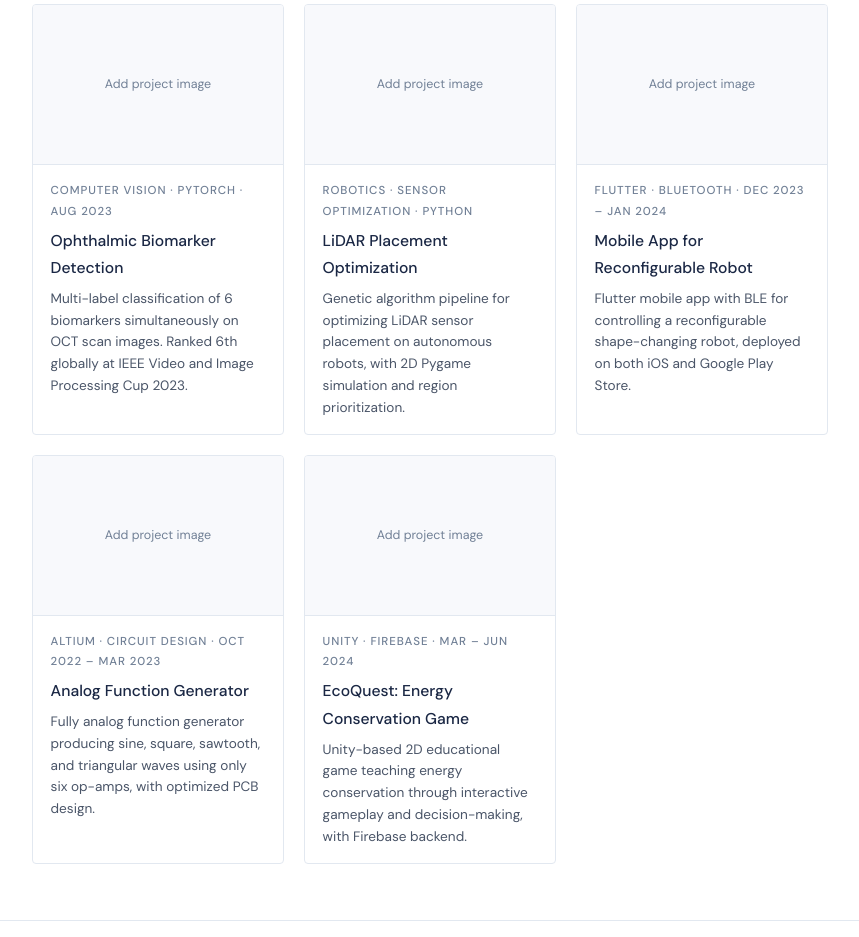
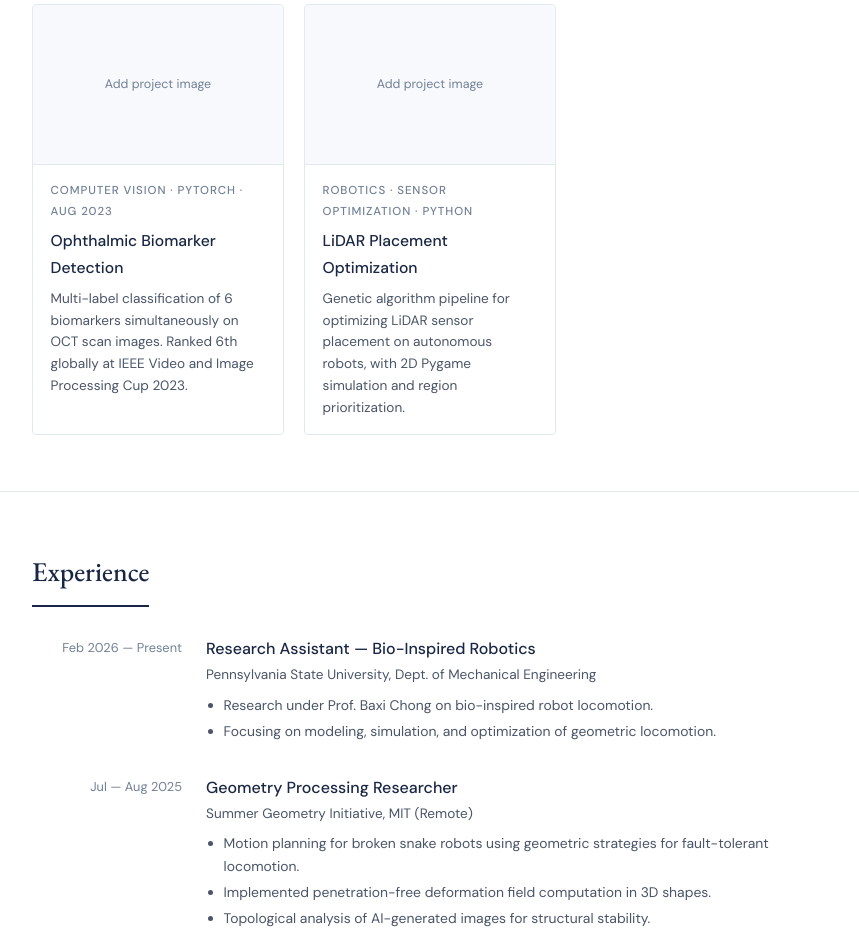
Before and after one commit to melisaoshaini/melisaoshaini.github.io, a plain HTML site: page index.html in a window 1280 px wide. Shown: the part 2634-3571 px from the top of the page, without its empty margins (210-1069 px from the left). Drawn offline with nearby package versions, Linux system fonts and the light colour scheme.

Commit message:
update portfolio

```diff
--- a/index.html
+++ b/index.html
@@ -258,32 +258,6 @@
       </div>
     </div>
 
-    <div class="project-card">
-      <div class="project-img"><span>Add project image</span></div>
-      <div class="project-body">
-        <div class="project-label">Flutter · Bluetooth · Dec 2023 – Jan 2024</div>
-        <div class="project-title">Mobile App for Reconfigurable Robot</div>
-        <p class="project-desc">Flutter mobile app with BLE for controlling a reconfigurable shape-changing robot, deployed on both iOS and Google Play Store.</p>
-      </div>
-    </div>
-
-    <div class="project-card">
-      <div class="project-img"><span>Add project image</span></div>
-      <div class="project-body">
-        <div class="project-label">Altium · Circuit Design · Oct 2022 – Mar 2023</div>
-        <div class="project-title">Analog Function Generator</div>
-        <p class="project-desc">Fully analog function generator producing sine, square, sawtooth, and triangular waves using only six op-amps, with optimized PCB design.</p>
-      </div>
-    </div>
-
-    <div class="project-card">
-      <div class="project-img"><span>Add project image</span></div>
-      <div class="project-body">
-        <div class="project-label">Unity · Firebase · Mar – Jun 2024</div>
-        <div class="project-title">EcoQuest: Energy Conservation Game</div>
-        <p class="project-desc">Unity-based 2D educational game teaching energy conservation through interactive gameplay and decision-making, with Firebase backend.</p>
-      </div>
-    </div>
 
   </div>
 </section>
@@ -360,27 +334,11 @@
     </div>
     <div class="achieve-item">
       <div class="achieve-dot"></div>
-      <div class="achieve-text"><strong>IEEE Xtreme 2024 — 600th Globally</strong>Ranked out of 8,000+ teams worldwide.</div>
-    </div>
-    <div class="achieve-item">
-      <div class="achieve-dot"></div>
-      <div class="achieve-text"><strong>Mahapola Merit Scholarship</strong>Ranked 74th in Sri Lanka at GCE Advanced Level Examination 2019.</div>
-    </div>
-    <div class="achieve-item">
-      <div class="achieve-dot"></div>
       <div class="achieve-text"><strong>Gold Medal — All Island Mathematics Competition</strong>Sri Lanka, 2018.</div>
     </div>
     <div class="achieve-item">
       <div class="achieve-dot"></div>
       <div class="achieve-text"><strong>High Distinction — Sri Lanka Mathematical Olympiad</strong>2017 &amp; 2018.</div>
-    </div>
-    <div class="achieve-item">
-      <div class="achieve-dot"></div>
-      <div class="achieve-text"><strong>Dean's List — University of Moratuwa</strong>Semesters 1, 2, 4, 6, 7, and 8.</div>
-    </div>
-    <div class="achieve-item">
-      <div class="achieve-dot"></div>
-      <div class="achieve-text"><strong>SPARK Challenge Finalist</strong>Organized by SPARK Foundation &amp; University of Moratuwa, 2023.</div>
     </div>
     <div class="achieve-item">
       <div class="achieve-dot"></div>
```
